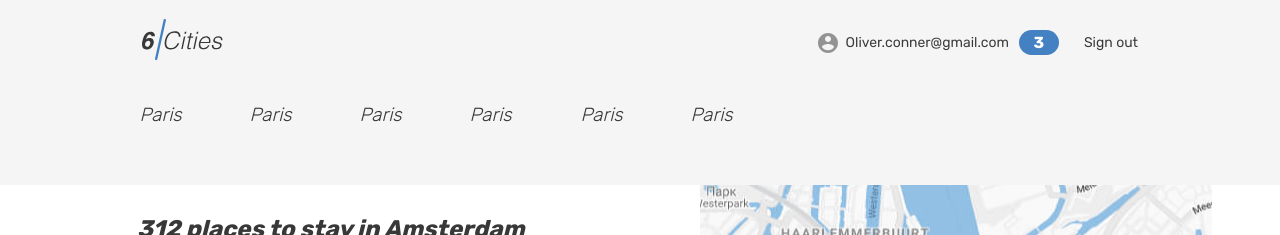
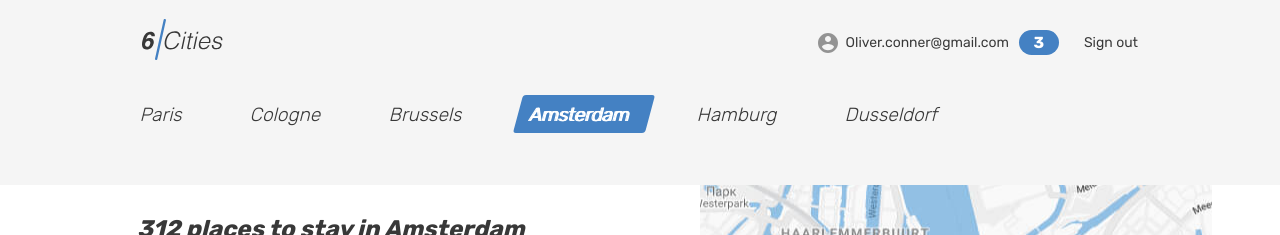
Before and after one commit to htmlacademy-react/2058105-six-cities-13, a React (Vite) app: page / in a window 1280 px wide. Shown: the top 235 px of the page. Built offline with nearby package versions, Linux system fonts and the light colour scheme.

Commit message:
оптимизирует рендер городов

```diff
--- a/package.json
+++ b/package.json
@@ -4,8 +4,8 @@
 	"type": "module",
 	"scripts": {
 		"build": "tsc && vite build",
+		"lint": "eslint src --ext ts,tsx",
 		"lint:fix": "eslint src --ext ts,tsx",
-		"lint": "eslint src --ext ts,tsx",
 		"preview": "vite preview",
 		"start": "vite",
 		"test": "vitest --passWithNoTests"
--- a/src/components/card.tsx
+++ b/src/components/card.tsx
@@ -1,6 +1,6 @@
 import cards from "../mocks/mocks";
 
-type PageProps = {
+type CardProps = {
 	card: {
 		id: string,
 		title: string,
@@ -8,7 +8,7 @@ type PageProps = {
         type: string,
 		previewImage: string,
 		isFavorite: boolean,
-		isPremium: boolean,
+		isPremium?: boolean,
 		rating: number,
 		city: {
 			name: string,
@@ -21,12 +21,12 @@ type PageProps = {
     }
 }
 
-function Card ({card}:  PageProps): JSX.Element {
+function Card ({card}:  CardProps): JSX.Element {
 	return (
 		<article className="cities__card place-card">
-			{card.isPremium ? <div className="place-card__mark">
+			{card.isPremium && <div className="place-card__mark">
 				<span>Premium</span>
-			</div> : ''}
+			</div>}
 
 			<div className="cities__image-wrapper place-card__image-wrapper">
 				<a href="#">
@@ -49,7 +49,7 @@ function Card ({card}:  PageProps): JSX.Element {
 				</div>
 				<div className="place-card__rating rating">
 					<div className="place-card__stars rating__stars">
-						<span style={{width: '80%'}}></span>
+						<span style={{width: `${card.rating * 20}%`}}></span>
 						<span className="visually-hidden">Rating</span>
 					</div>
 				</div>
@@ -62,6 +62,6 @@ function Card ({card}:  PageProps): JSX.Element {
 	);
 }
 
-const cardList = cards.map(card => <Card card={card}/>)
+const cardList = cards.map(card => <Card card={card} key={card.id}/>)
 
 export default cardList;
--- a/src/components/locations.tsx
+++ b/src/components/locations.tsx
@@ -1,11 +1,24 @@
-function Location () : JSX.Element {
+import { CITIES } from "../const";
+//type LocationProps = ['Paris' | 'Cologne' | 'Brussels' | 'Amsterdam' | 'Hamburg' | 'Dusseldorf']
+
+function Locations () : JSX.Element {
 	return (
-	    <li className="locations__item">
-		    <a className="locations__item-link tabs__item" href="#">
-			    <span>Paris</span>
-		    </a>
-		</li>
+	    <div className="tabs">
+					<section className="locations container">
+						<ul className="locations__list tabs__list">
+							{CITIES.map((name) => (
+
+							<li key={name} className="locations__item">
+								<a className={`locations__item-link tabs__item ${name === 'Amsterdam' ? 'tabs__item--active' : ''}`} href="#">
+									<span>{name}</span>
+								</a>
+							</li>
+							))}
+
+						</ul>
+					</section>
+				</div>
 	);
 }
 
-export default Location;
+export default Locations;
--- a/src/const.ts
+++ b/src/const.ts
@@ -1,3 +1,14 @@
-export const Setting = {
+const Setting = {
 	OffersCount: 312
 } as const;
+
+const CITIES = [
+	'Paris',
+	'Cologne',
+	'Brussels',
+	'Amsterdam',
+	'Hamburg',
+	'Dusseldorf'
+];
+
+export {Setting, CITIES};
--- a/src/pages/main-page/main-page.tsx
+++ b/src/pages/main-page/main-page.tsx
@@ -1,5 +1,5 @@
 import cardList from '../../components/card';
-import Location from '../../components/locations';
+import Locations from '../../components/locations';
 
 type MainPageProps = {
 	offersCount: number;
@@ -39,25 +39,14 @@ function MainPage({offersCount}: MainPageProps): JSX.Element {
 
 			<main className="page__main page__main--index">
 				<h1 className="visually-hidden">Cities</h1>
-				<div className="tabs">
-					<section className="locations container">
-						<ul className="locations__list tabs__list">
-							<Location />
-							<Location />
-							<Location />
-							<Location />
-							<Location />
-							<Location />
-						</ul>
-					</section>
-				</div>
+				<Locations/>
 				<div className="cities">
 					<div className="cities__places-container container">
 						<section className="cities__places places">
 							<h2 className="visually-hidden">Places</h2>
 							<b className="places__found">{offersCount} places to stay in Amsterdam</b>
 							<form className="places__sorting" action="#" method="get">
-								<span className="places__sorting-caption">Sort by</span>
+								<span className="places__sorting-caption">Sort by</span>{' '}
 								<span className="places__sorting-type" tabIndex={0}>
 									Popular
 									<svg className="places__sorting-arrow" width="7" height="4">
```
